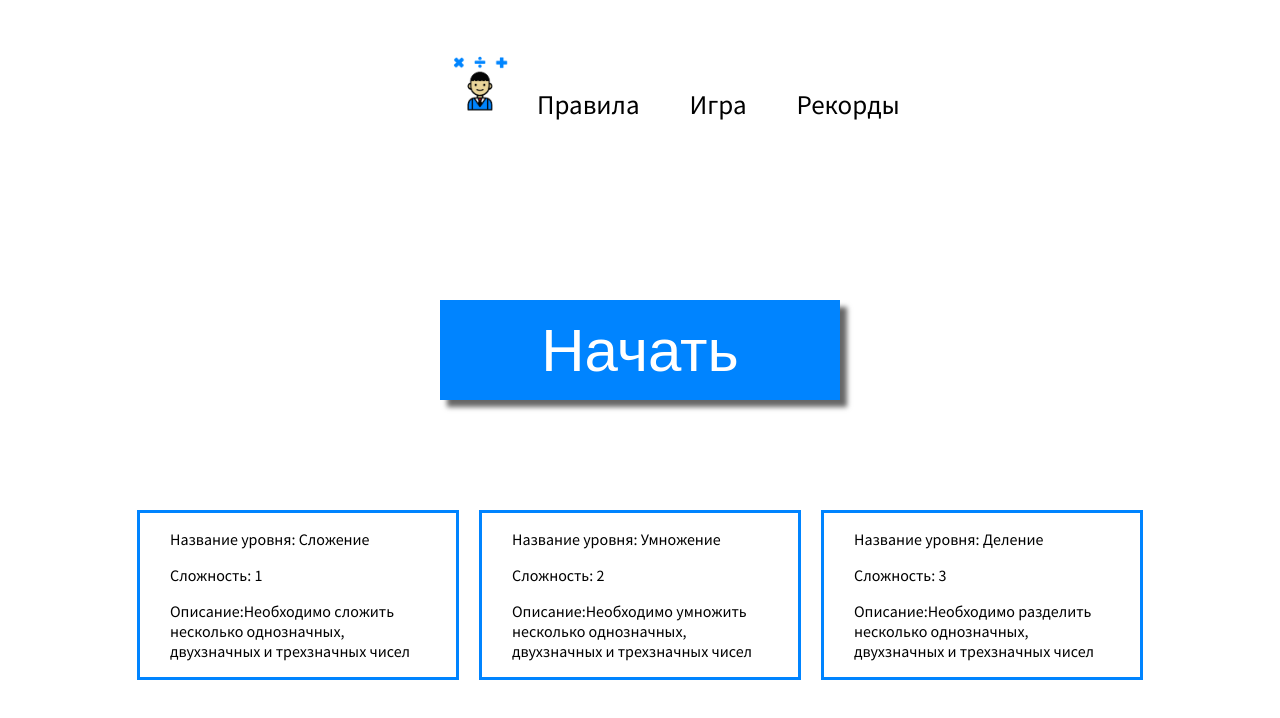
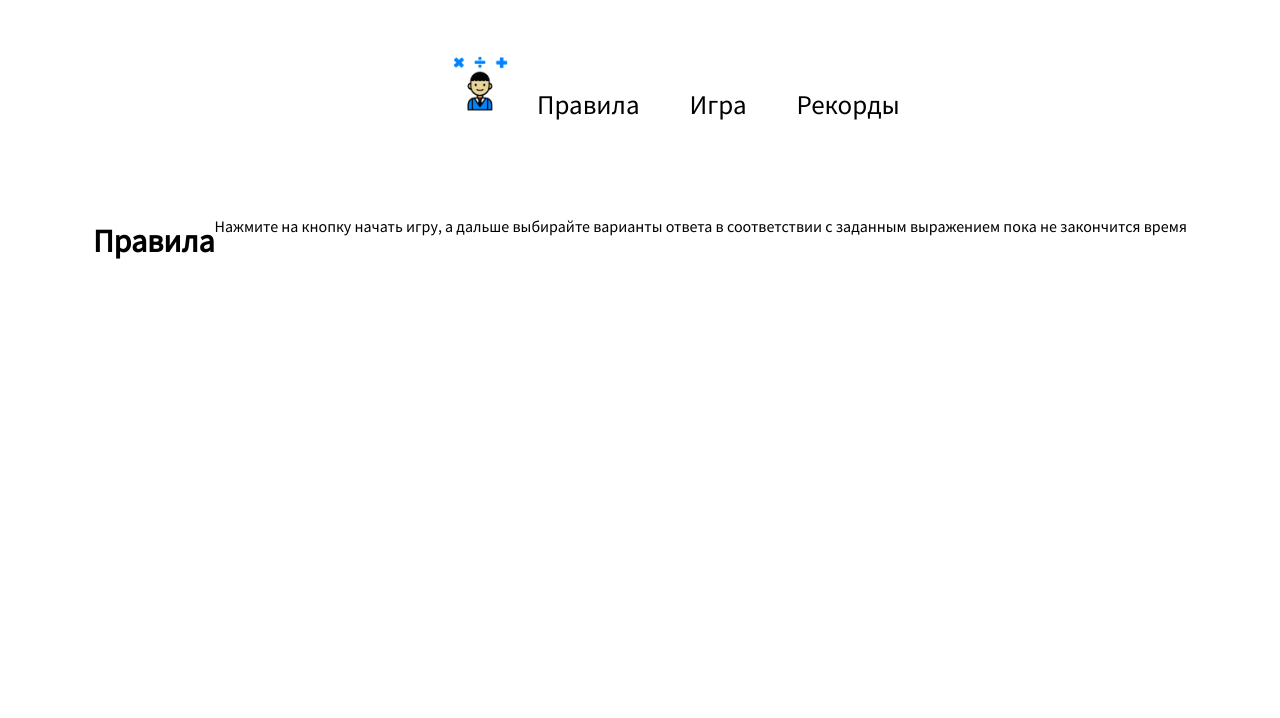
Before and after one commit to karjicoh987/mathgameonreact, a React (Create React App) app: page / in a window 1280 px wide. Both pictures are taken after a click on the element "Правила". Shown: the top 718 px of the page. Built offline with nearby package versions, Linux system fonts and the light colour scheme.

Commit message:
End routing nav panel

```diff
--- a/src/App.js
+++ b/src/App.js
@@ -1,16 +1,23 @@
 import React,{Component} from 'react';
 import Header from './components/NavPanel/Header'
+import HowGameCont from './components/NavPanel/Content/HGameC'
+import RecordCont from './components/NavPanel/Content/RecodC'
+import NavPanelData from './components/Data/NalPanelData'
 import ExpCard from './components/exp/ExpCard'
 import LvlPanel from './components/LvlPanel/LvlPanel'
 import GameCont from './components/NavPanel/Content/GameC'
 import "./App.css"
+import "./components/NavPanel/Content/Content.css"
 
 class App extends Component{
   constructor(){
     super()
     this.state = {
       GameOn:false,
-      timer:false
+      timer:false,
+      GameCont:false,
+      GameHow:false,
+      GameRecord:false
     }
     this.GameStart = this.GameStart.bind(this)
     this.contentChange = this.contentChange.bind(this)
@@ -23,8 +30,35 @@ class App extends Component{
             })
         }, 60000)
   }
+  //Оптимизировать
   contentChange(id){
-    console.log(id)
+    this.setState(
+      {
+        GameCont:false,
+        GameHow:false,
+        GameRecord:false
+      }
+    )
+    if (id === 0){
+      this.setState(
+        prevState =>{
+          return{
+            GameHow:!prevState.GameHow}
+        }
+      )
+    }else if (id === 1){
+      this.setState(
+        prevState =>{
+          return{GameCont:!prevState.GameCont}
+        }
+      )
+    }else{
+      this.setState(
+        prevState =>{
+          return{GameRecord:!prevState.GameRecord}
+        }
+      )
+    }
   }
   GameStart(){
     this.setState(prevState => {
@@ -40,11 +74,16 @@ class App extends Component{
       <div>
         <Header contentChange = {this.contentChange}/>
         {
-        this.state.GameOn && this.state.timer?
-          <ExpCard />:
-          <GameCont GameStart = {this.GameStart}/>
+          (this.state.GameHow)?
+          <HowGameCont {...NavPanelData[0]}/>:
+          (this.state.GameCont)?
+              this.state.GameOn && this.state.timer?
+              <ExpCard />:
+              <GameCont GameStart = {this.GameStart}/>:
+          (this.state.GameRecord)?
+          <RecordCont {...NavPanelData[2]}/>:
+          <LvlPanel/>
         }
-        <LvlPanel/>
       </div>
     )
   }
--- a/src/components/Data/NalPanelData.js
+++ b/src/components/Data/NalPanelData.js
@@ -3,20 +3,14 @@ const NavPanelData = [
         title:'Правила',
         content: 'Нажмите на кнопку начать игру, а дальше выбирайте варианты\
          ответа в соответствии с заданным выражением\
-         пока не закончится время'},
+         пока не закончится время'
+    },
     {
         title:'Игра',
     },
     {
         title:'Рекорды',
-        content:[
-            {
-                UserName:"Dima",
-                record:32},
-            {
-                UserName:"Vanya",
-                record:12}
-        ],
+        content:'Dima:32, Vanya:44',
     }
 ]
 
--- /dev/null
+++ b/src/components/NavPanel/Content/Content.css
@@ -0,0 +1,4 @@
+.flexbox{
+    display: flex;
+    justify-content: center;
+}
--- a/src/components/NavPanel/Content/HGameC.js
+++ b/src/components/NavPanel/Content/HGameC.js
@@ -4,10 +4,12 @@ import PropTypes from 'prop-types'
 
 class HowGameCont extends Component{
     render(){
-        <div>
+        return(
+        <div className = "flexbox">
             <h1>{this.props.title}</h1>
             <p>{this.props.content}</p>
         </div>
+        )
     }
 }
 HowGameCont.propsTypes = {
--- a/src/components/NavPanel/Content/RecodC.js
+++ b/src/components/NavPanel/Content/RecodC.js
@@ -4,10 +4,9 @@ import PropsTypes from 'prop-types'
 class RecordC extends Component{
     render(){
         return(
-            <div>
+            <div className = "flexbox">
                 <h1>{this.props.title}</h1>
-                <p>{this.props.name}</p>
-                <p>{this.props.record}</p>
+                <p>{this.props.content}</p>
             </div>
         )
     }
@@ -15,8 +14,7 @@ class RecordC extends Component{
 
 RecordC.propTypes = {
     title:PropsTypes.string,
-    name:PropsTypes.string,
-    record:PropsTypes.number.isRequired
+    content:PropsTypes.string
 }
 
 export default RecordC
--- a/src/components/NavPanel/NavPanel.css
+++ b/src/components/NavPanel/NavPanel.css
@@ -2,6 +2,7 @@
     position: relative;
     height: 100px;
     text-align: center;
+    margin-bottom:100px;
 }
 .text-content{
     position: absolute;
```
